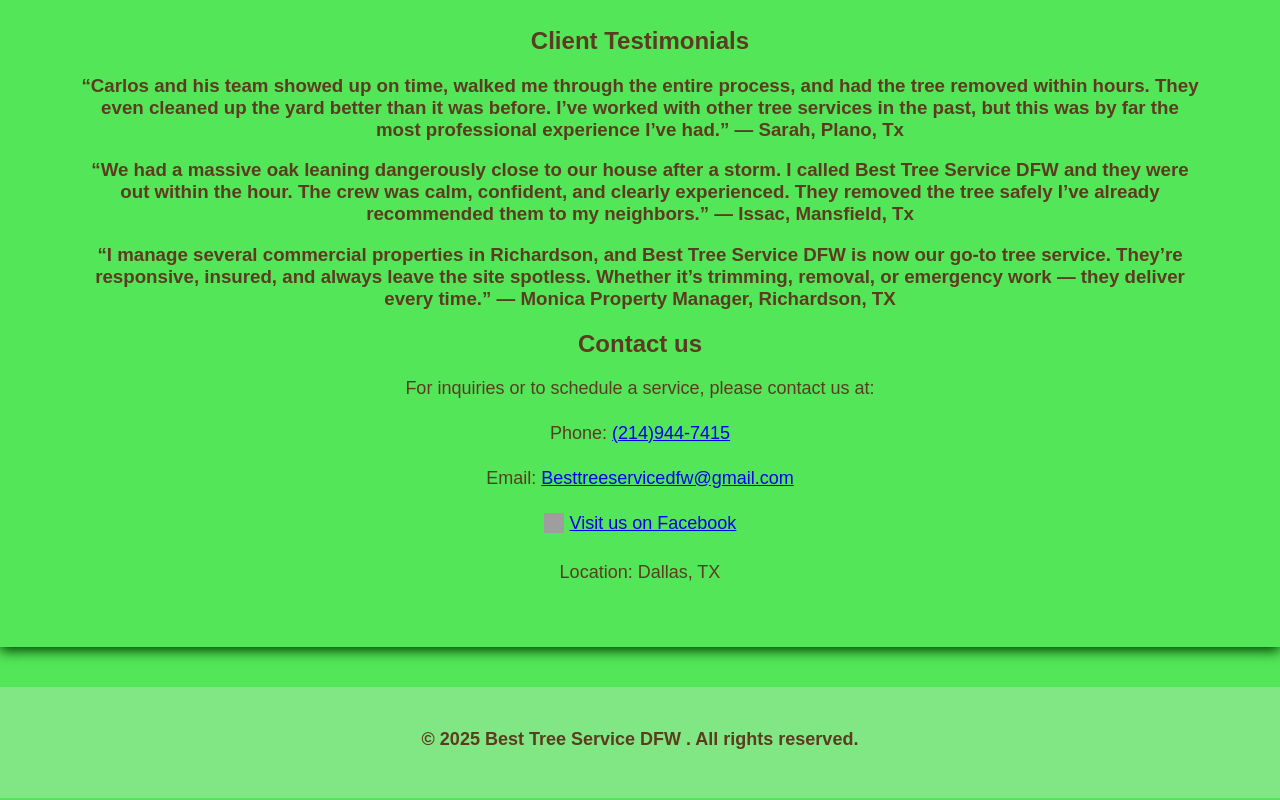
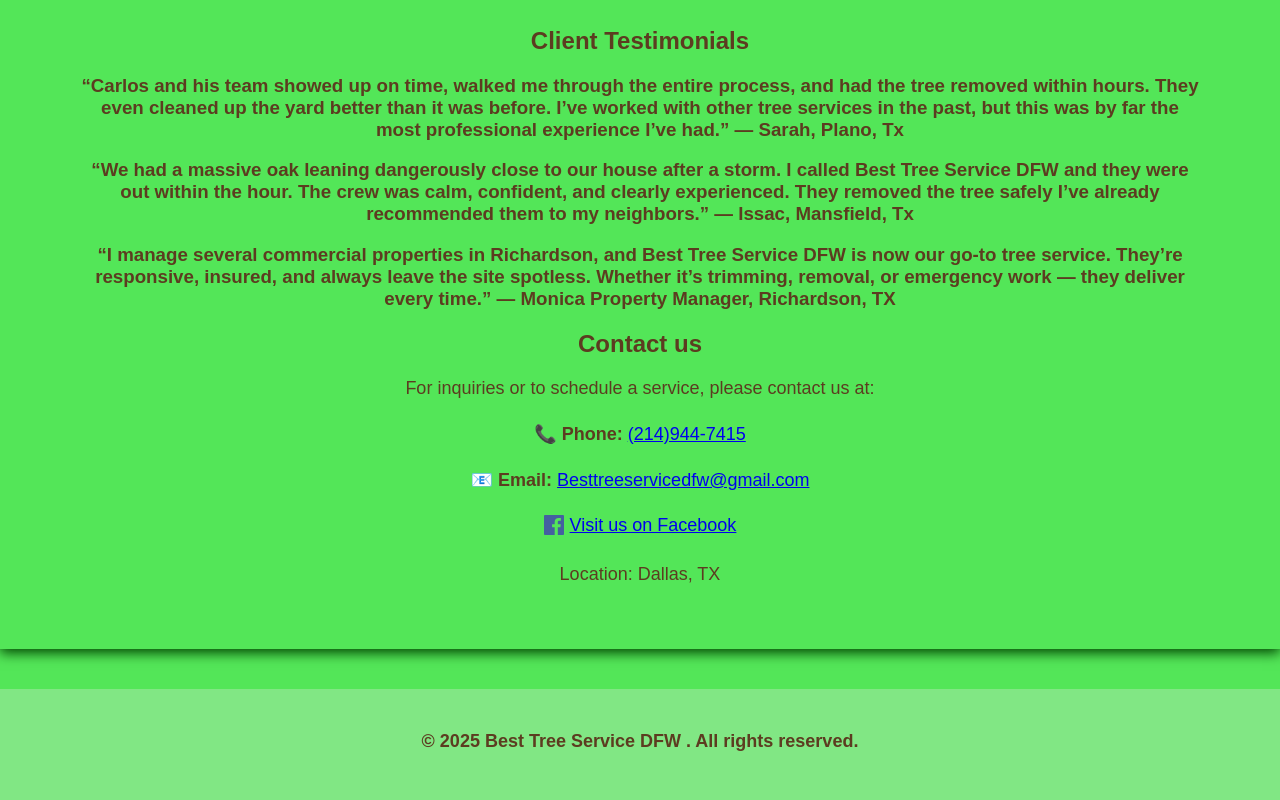
Before and after one commit to Joaquin95/Best-Tree-Service, a React (Create React App) app: page / in a window 1280 px wide. Shown: the part 1573-2373 px from the top of the page. Built offline with nearby package versions, Linux system fonts and the light colour scheme; grey boxes are pictures that could not be loaded.

Commit message:
added fb link to business page

```diff
--- a/src/pages/Home.js
+++ b/src/pages/Home.js
@@ -142,21 +142,21 @@
         <h2>Contact us</h2>
         <p> For inquiries or to schedule a service, please contact us at:</p>
         <p>
-          Phone:{" "}
+          📞 <strong>Phone:</strong>{" "}
           <a
             href="tel:2149447415"
             onClick={() => handleGAEvent("phone_click", "Phone Number Click")}
           >
-            (214)944-7415{" "}
-          </a>{" "}
+            (214)944-7415
+          </a>
         </p>
         <p>
-          Email:{" "}
+          📧 <strong>Email:</strong>{" "}
           <a
             href="mailto:Besttreeservicedfw@gmail.com"
             onClick={() => handleGAEvent("email_click", "Email Click")}
           >
-            Besttreeservicedfw@gmail.com{" "}
+            Besttreeservicedfw@gmail.com
           </a>
         </p>
         <p>
```
Also changed, not shown: public/icons/facebook.svg (added).
